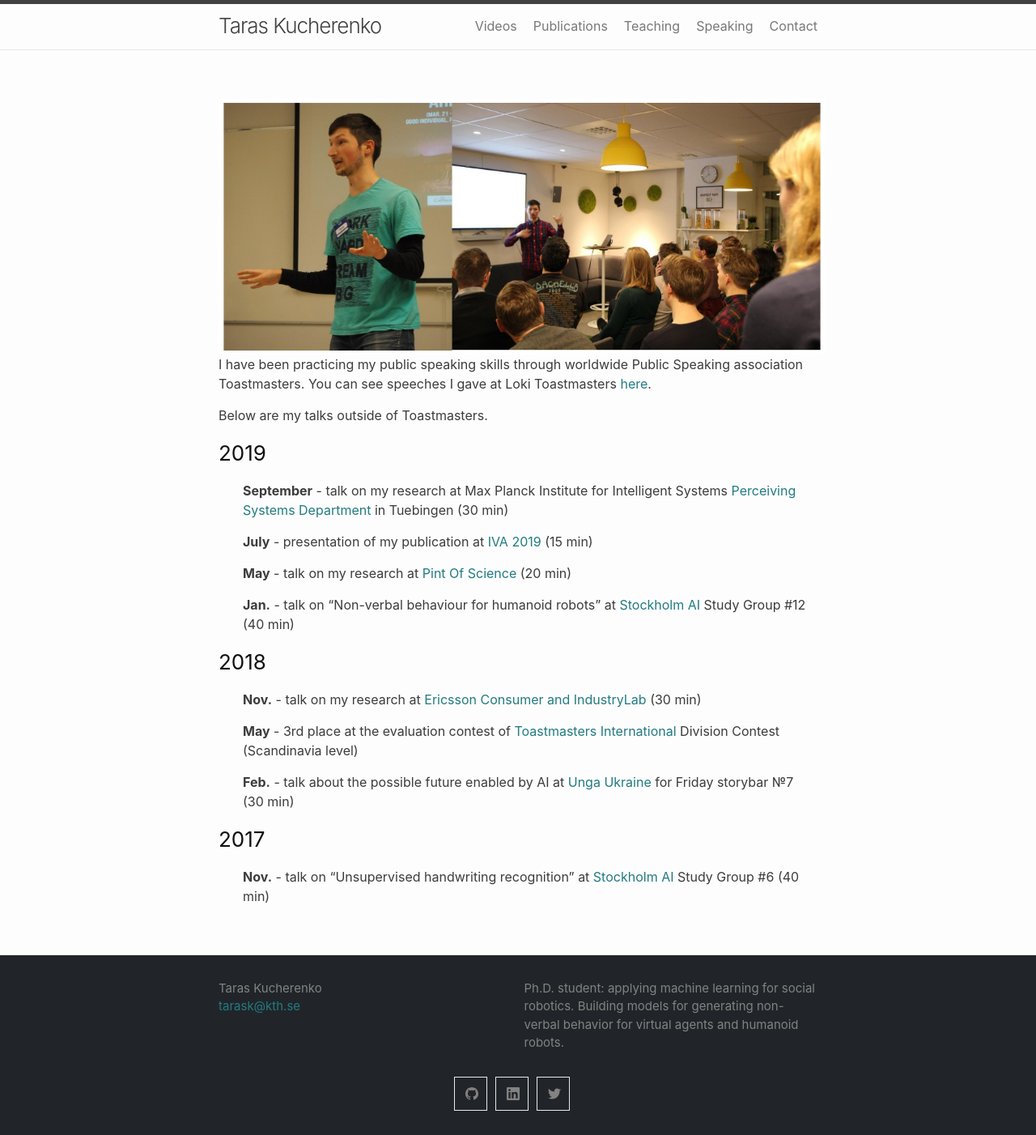
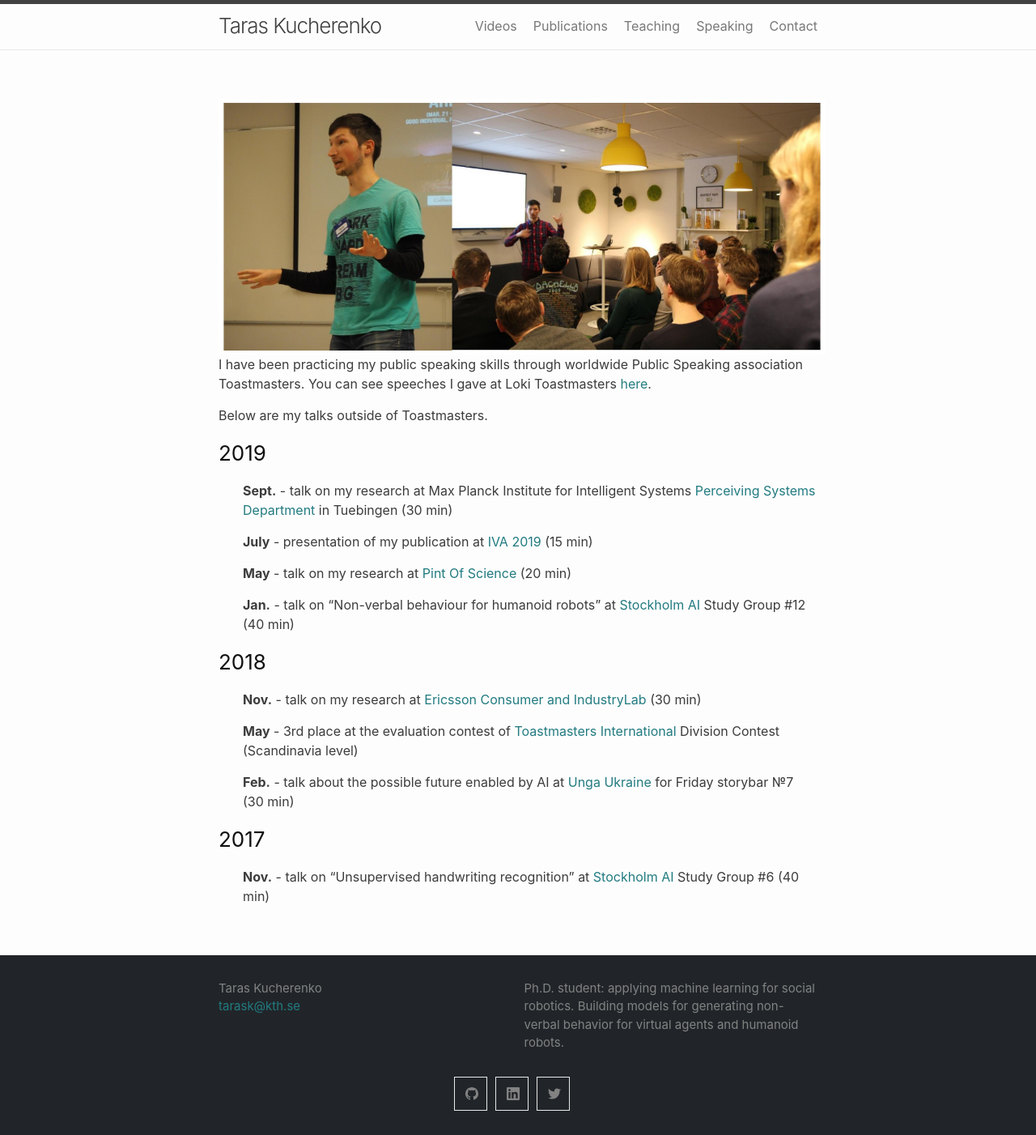
Before and after one commit to Svito-zar/Svito-zar.github.io, a Jekyll site: the page built from _pages/speaking.md, in a window 1280 px wide. Shown: the whole page at 81% size. Built offline with Jekyll 4.4.1, drawn with Linux system fonts in a browser that asks for light colours.

Commit message:
A tiny update

```diff
--- a/_pages/speaking.md
+++ b/_pages/speaking.md
@@ -12,7 +12,7 @@ Below are my talks outside of Toastmasters.
 
 
 ### 2019
-* <strong>September</strong> - talk on my research at Max Planck Institute for Intelligent Systems [Perceiving Systems Department](http://ps.is.tuebingen.mpg.de/) in Tuebingen (30 min)
+* <strong>Sept.</strong> - talk on my research at Max Planck Institute for Intelligent Systems [Perceiving Systems Department](http://ps.is.tuebingen.mpg.de/) in Tuebingen (30 min)
 
 * <strong>July</strong> - presentation of my publication at [IVA 2019](https://iva2019.sciencesconf.org/) (15 min)
 
```
